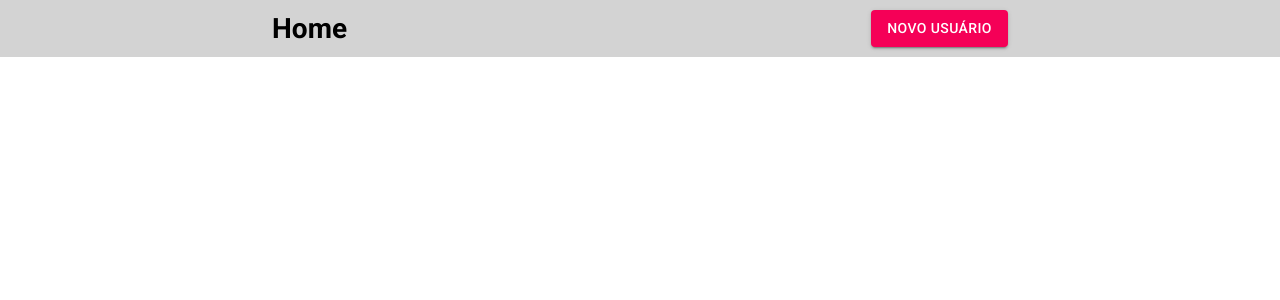
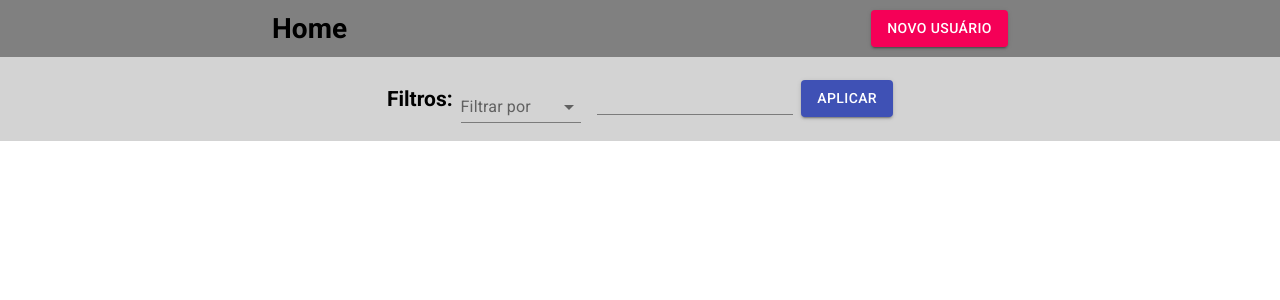
Before and after one commit to RenatoRosseto/SeidorFrontend, a React (Create React App) app: page / in a window 1280 px wide. Shown: the top 300 px of the page. Built offline with nearby package versions, Linux system fonts and the light colour scheme.

Commit message:
criando componente de filtro da home

```diff
--- a/src/Components/Header/styles.scss
+++ b/src/Components/Header/styles.scss
@@ -1,6 +1,6 @@
 .containerHeader {
   width: 100%;
-  background: lightgray;
+  background: gray;
   position: fixed;
   top: 0;
   display: flex;
--- /dev/null
+++ b/src/Components/Input/index.js
@@ -0,0 +1,22 @@
+import React from 'react';
+import { makeStyles } from '@material-ui/core/styles';
+import TextField from '@material-ui/core/TextField';
+
+const useStyles = makeStyles((theme) => ({
+  root: {
+    '& > *': {
+      margin: theme.spacing(1),
+      width: '25ch',
+    },
+  },
+}));
+
+export default function BasicTextFields(props) {
+  const classes = useStyles();
+
+  return (
+    <form className={classes.root} noValidate autoComplete="off">
+      <TextField id="standard-basic" label={props.titulo} />
+    </form>
+  );
+}
--- /dev/null
+++ b/src/Components/Select/index.js
@@ -0,0 +1,47 @@
+import React from 'react';
+import { makeStyles } from '@material-ui/core/styles';
+import InputLabel from '@material-ui/core/InputLabel';
+import MenuItem from '@material-ui/core/MenuItem';
+import FormHelperText from '@material-ui/core/FormHelperText';
+import FormControl from '@material-ui/core/FormControl';
+import Select from '@material-ui/core/Select';
+
+const useStyles = makeStyles((theme) => ({
+  formControl: {
+    margin: theme.spacing(1),
+    minWidth: 120,
+  },
+  selectEmpty: {
+    marginTop: theme.spacing(2),
+  },
+}));
+
+export default function SimpleSelect(props) {
+  const classes = useStyles();
+  const [age, setAge] = React.useState('');
+
+  const handleChange = (event) => {
+    setAge(event.target.value);
+    props.minhaFunc(event.target)
+  };
+
+  return (
+    <div>
+      <FormControl className={classes.formControl}>
+        <InputLabel id="demo-simple-select-label">{props.titulo}</InputLabel>
+        <Select
+          labelId="demo-simple-select-label"
+          id="demo-simple-select"
+          value={age}
+          onChange={handleChange}
+        >
+          {
+            props.lista.map((item) =>
+              <MenuItem key={item.value} value={item}>{item.name}</MenuItem>
+            )
+          }
+        </Select>
+      </FormControl>
+    </div>
+  );
+}
--- /dev/null
+++ b/src/Pages/Home/api.js
@@ -0,0 +1,9 @@
+export const filtros = [
+  {value: 1, name: 'Nome'},
+  {value: 2, name: 'Cpf'},
+  {value: 3, name: 'Cargo'},
+  {value: 4, name: 'Data de cadastro'},
+  {value: 5, name: 'Uf de Nascimento'},
+  {value: 6, name: 'Faixa salarial'},
+  {value: 7, name: 'Status'},
+]
--- a/src/Pages/Home/index.js
+++ b/src/Pages/Home/index.js
@@ -1,11 +1,34 @@
-import React from 'react';
+import React, { useState } from 'react';
 
 import Header from '../../Components/Header'
+import {filtros} from './api'
+import Select from '../../Components/Select'
+import Input from '../../Components/Input'
+import Button from '@material-ui/core/Button';
+
+import './styles.scss'
 
 function Home() {
+  const [filtrarPor, setFiltrarPor] = useState({})
+
+  function atualizaFiltro(e) {
+    console.log(e.value)
+    setFiltrarPor(e.value)
+  }
+
   return (
     <>
       <Header titulo="Home" btnTipo="home" />
+      <div className="containerHome">
+        <div className="containerFiltros">
+          <h2>Filtros:</h2>
+          <Select titulo="Filtrar por" lista={filtros} minhaFunc={atualizaFiltro}  />
+          <Input titulo={filtrarPor.name} />
+          <Button variant="contained" color="primary">
+            Aplicar
+          </Button>
+        </div>
+      </div>
     </>
   );
 }
--- /dev/null
+++ b/src/Pages/Home/styles.scss
@@ -0,0 +1,14 @@
+.containerHome {
+  width: 100%;
+  height: calc(100vh - 56.5px);
+  margin-top: 56.5px;
+}
+
+.containerFiltros {
+  width: 100%;
+  padding: 10px;
+  display: flex;
+  justify-content: center;
+  align-items: center;
+  background: lightgray;
+}
```
